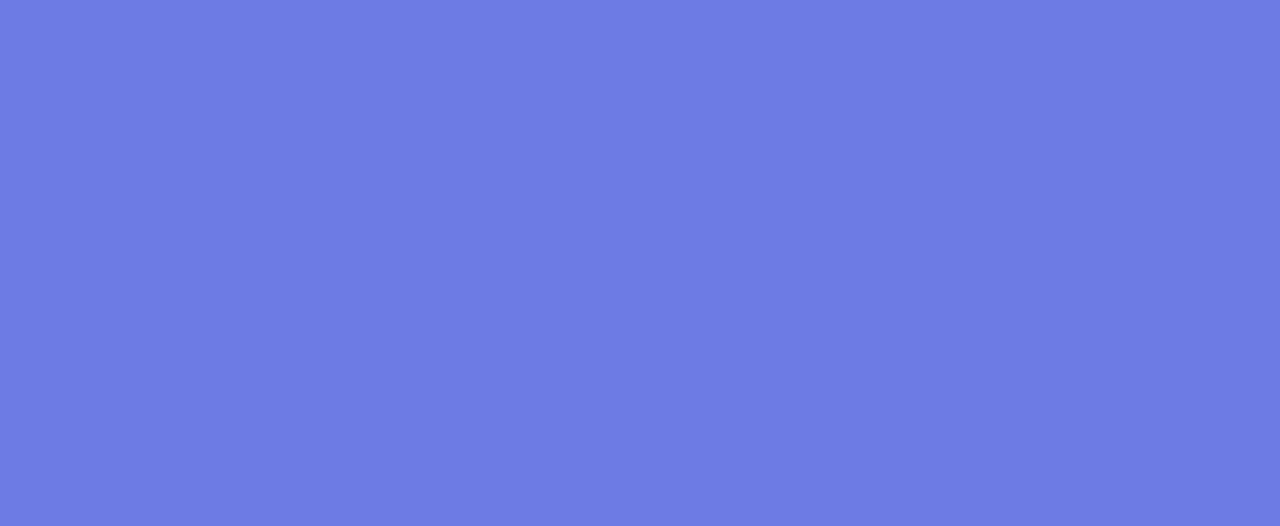
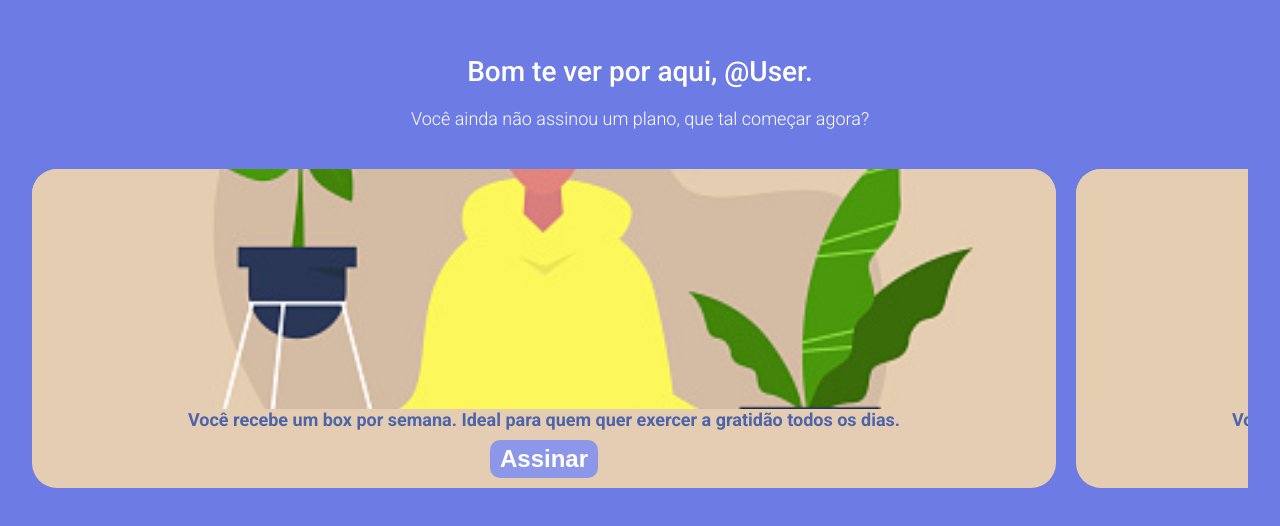
Before and after one commit to FranciscaFigueiredo/Projeto_GratiBox_front, a React (Create React App) app: page /plans in a window 1280 px wide. Before the commit this address had no page. Shown: the part 124-650 px from the top of the page. Built offline with nearby package versions, Linux system fonts and the light colour scheme.

Commit message:
Layout of the plan selection page

```diff
--- a/src/App.js
+++ b/src/App.js
@@ -4,6 +4,7 @@ import GlobalStyle from "./styles/GlobalStyles";
 import Home from "./pages/Home";
 import SignUp from "./pages/SignUp"
 import Login from "./pages/Login";
+import Plans from "./pages/Plans";
 
 function App() {
     return (
@@ -13,6 +14,7 @@ function App() {
 				<Route path='/' element={<Home />} />
 				<Route path='/sign-up' element={<SignUp />} />
 				<Route path='/login' element={<Login />} />
+				<Route path='/plans' element={<Plans />} />
 			</Routes>
 		</BrowserRouter>
     );
--- a/src/pages/Home.js
+++ b/src/pages/Home.js
@@ -1,5 +1,5 @@
 import { ContainerButtons, ContainerPage } from "../styles/ContainerStyle";
-import { Image } from "../styles/Image";
+import { ImageHome } from "../styles/Image";
 import { Description, PageTitle } from "../styles/TextStyle";
 import image from '../assets/image05.webp'
 import { ButtonHome } from "../styles/ButtonStyle";
@@ -10,7 +10,7 @@ export default function Home() {
         <ContainerPage>
             <PageTitle>Bem vindo ao GratiBox</PageTitle>
             <Description>Receba em casa um box com chás, produtos organicos, incensos e muito mais...</Description>
-            <Image src={image} />
+            <ImageHome src={image} />
             <ContainerButtons>
                 <Link to='/sign-up' >
                     <ButtonHome>Quero começar</ButtonHome>
--- /dev/null
+++ b/src/pages/Plans.js
@@ -0,0 +1,29 @@
+import { ContainerPage, ContainerPlans } from "../styles/ContainerStyle";
+import { ImagePlan } from "../styles/Image";
+import { Description, PageTitle, PlanDescription } from "../styles/TextStyle";
+import image from '../assets/image04.jpg'
+import { PlanData, PlansPageTitle } from "../styles/PlanStyle";
+import { ButtonPages } from "../styles/ButtonStyle";
+
+export default function Plans() {
+    return (
+        <ContainerPage>
+            <PlansPageTitle>
+                <PageTitle>Bom te ver por aqui, @User.</PageTitle>
+                <Description>Você ainda não assinou um plano, que tal começar agora?</Description>
+            </PlansPageTitle>
+            <ContainerPlans>
+                <PlanData>
+                    <ImagePlan src={image} />
+                    <PlanDescription>Você recebe um box por semana. Ideal para quem quer exercer a gratidão todos os dias.</PlanDescription>
+                    <ButtonPages>Assinar</ButtonPages>
+                </PlanData>
+                <PlanData>
+                    <ImagePlan src={image} />
+                    <PlanDescription>Você recebe um box por semana. Ideal para quem quer exercer a gratidão todos os dias.</PlanDescription>
+                    <ButtonPages>Assinar</ButtonPages>
+                </PlanData>
+            </ContainerPlans>
+        </ContainerPage>
+    );
+}
--- a/src/styles/ButtonStyle.js
+++ b/src/styles/ButtonStyle.js
@@ -48,8 +48,25 @@ const ButtonModal = styled.button`
     margin: 10px auto;
 `;
 
+const ButtonPages = styled.button`
+    color: #ffffff;
+    font-size: 24px;
+    line-height: 38px;
+    font-weight: bold;
+
+    background-color:  #8c97ea;
+    border-radius: 10px;
+
+    cursor: pointer;
+
+    margin: 10px auto;
+
+    padding: 0 10px;
+`;
+
 export {
     ButtonHome,
     ButtonRegistration,
     ButtonModal,
+    ButtonPages,
 }
--- a/src/styles/ContainerStyle.js
+++ b/src/styles/ContainerStyle.js
@@ -1,8 +1,8 @@
 import styled from "styled-components";
 
 const ContainerPage = styled.div`
-    width: 95vw;
-    height: 90vh;
+    max-width: 95vw;
+    height: 100vh;
 
     display: flex;
     flex-direction: column;
@@ -26,15 +26,16 @@ const ContainerPage = styled.div`
 
 const ContainerButtons = styled.div`
     width: 100vw;
-    height: 20vh;
+    height: 50%;
 
     background-color: #4d65a8;
     display: flex;
     flex-direction: column;
-    justify-content: center;
+    justify-content: flex-end;
     align-items: center;
 
     margin: 0 auto;
+    padding-bottom: 10vh;
 
     position: fixed;
     bottom: 0;
@@ -48,7 +49,21 @@ const ContainerButtons = styled.div`
     }
 `;
 
+const ContainerPlans = styled.div`
+    margin: 20px auto;
+    width: 95vw;
+
+    display: flex;
+    justify-content: space-between;
+    align-items: center;
+
+    overflow: scroll;
+
+    z-index: 100;
+`;
+
 export {
     ContainerPage,
     ContainerButtons,
+    ContainerPlans,
 }
--- a/src/styles/Image.js
+++ b/src/styles/Image.js
@@ -1,12 +1,31 @@
 import styled from "styled-components";
 
-const Image = styled.img`
+const ImageHome = styled.img`
     width: 100vw;
-    height: 100vw;
+    height: 90vw;
+
+    object-fit: cover;
+
+    z-index: 10;
+
+    margin-top: 10px;
+
+    @media (min-width: 500px) {
+        width: 100vw;
+        height: 80vw;
+    }
+`;
+
+const ImagePlan = styled.img`
+    width: 80vw;
+    height: 30vh;
+
+    border-radius: 25px 25px 0 0;
 
     object-fit: cover;
 `;
 
 export {
-    Image,
+    ImageHome,
+    ImagePlan,
 }
--- a/src/styles/ModalStyle.js
+++ b/src/styles/ModalStyle.js
@@ -29,7 +29,7 @@ const Message = styled.div`
   align-items: center;
 
   background-color: #ffffff;
-  border: 1px solid #6D7CE4;
+  border: 1px solid #4D65A8;
   border-radius: 10px;
 
   box-shadow: 8px 8px 8px rgba(0, 0, 0, 0.15);
--- /dev/null
+++ b/src/styles/PlanStyle.js
@@ -0,0 +1,34 @@
+import styled from "styled-components";
+
+const PlansPageTitle = styled.div`
+    width: 95vw;
+
+    display: flex;
+    flex-direction: column;
+    justify-content: space-between;
+    align-items: center;
+
+    margin: 0 auto;
+`;
+
+const PlanData = styled.div`
+    margin: 20px auto;
+    max-width: 80vw;
+
+    /* height: 45vh; */
+    margin-right: 20px;
+
+    background-color: #e5cdb3;
+    border-radius: 25px;
+
+    display: flex;
+    flex-direction: column;
+    justify-content: space-between;
+    align-items: center;
+
+`;
+
+export {
+    PlansPageTitle,
+    PlanData,
+}
--- a/src/styles/TextStyle.js
+++ b/src/styles/TextStyle.js
@@ -8,14 +8,22 @@ const PageTitle = styled.h1`
     margin: 30px auto 20px;
 `;
 
-const Description = styled.h1`
+const Description = styled.h3`
     color: #ffffff;
     font-size: 18px;
     font-weight: 300;
     text-align: center;
 `;
 
+const PlanDescription = styled.h3`
+    color: #4D65A8;
+    font-size: 18px;
+    font-weight: bold;
+    text-align: center;
+`;
+
 export {
     PageTitle,
     Description,
+    PlanDescription
 };
```
